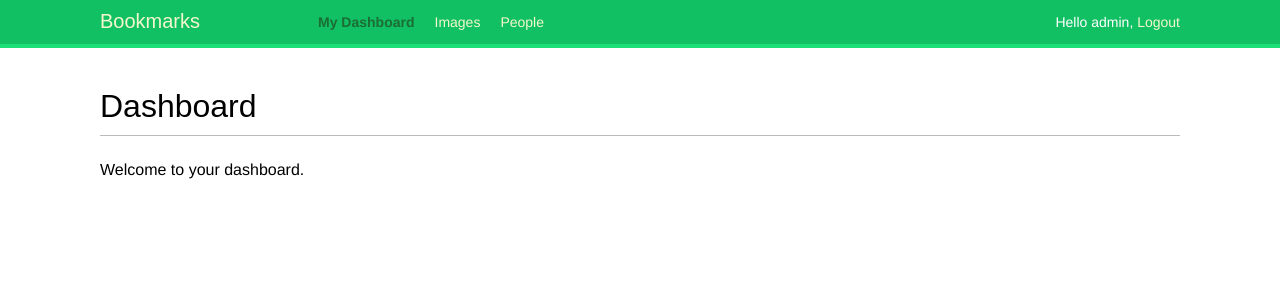
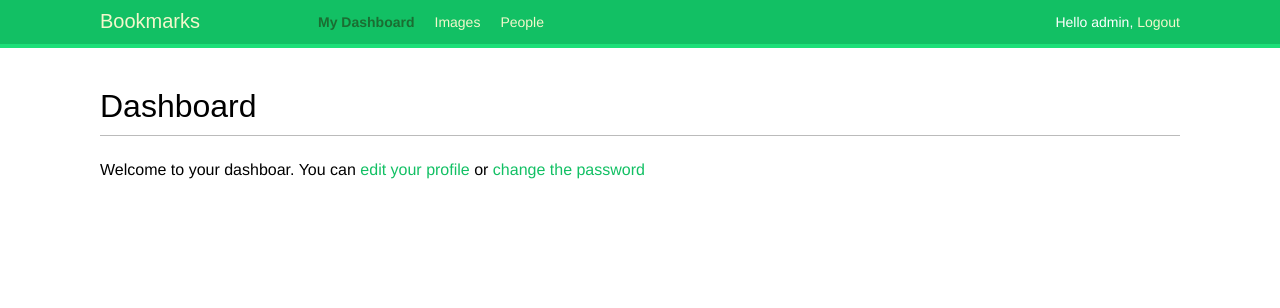
Before and after one commit to JoseSholly/chat, a Django app: page /account/ in a window 1280 px wide. Shown: the top 308 px of the page. Run offline with Django 4.2, Linux system fonts and the light colour scheme; the first user in the database is signed in; some web fonts are replaced.

Commit message:
adding-profile-edit-link

```diff
--- a/social_website/bookmarks/account/templates/account/dashboard.html
+++ b/social_website/bookmarks/account/templates/account/dashboard.html
@@ -3,5 +3,5 @@
 
 {% block content %}
 <h1>Dashboard</h1>
-<p>Welcome to your dashboard.</p>
+<p>Welcome to your dashboar. You can <a href="{% url 'edit' %}">edit your profile</a> or <a href="{% url 'password_change' %}">change the password</a></p>
 {% endblock %}
```
